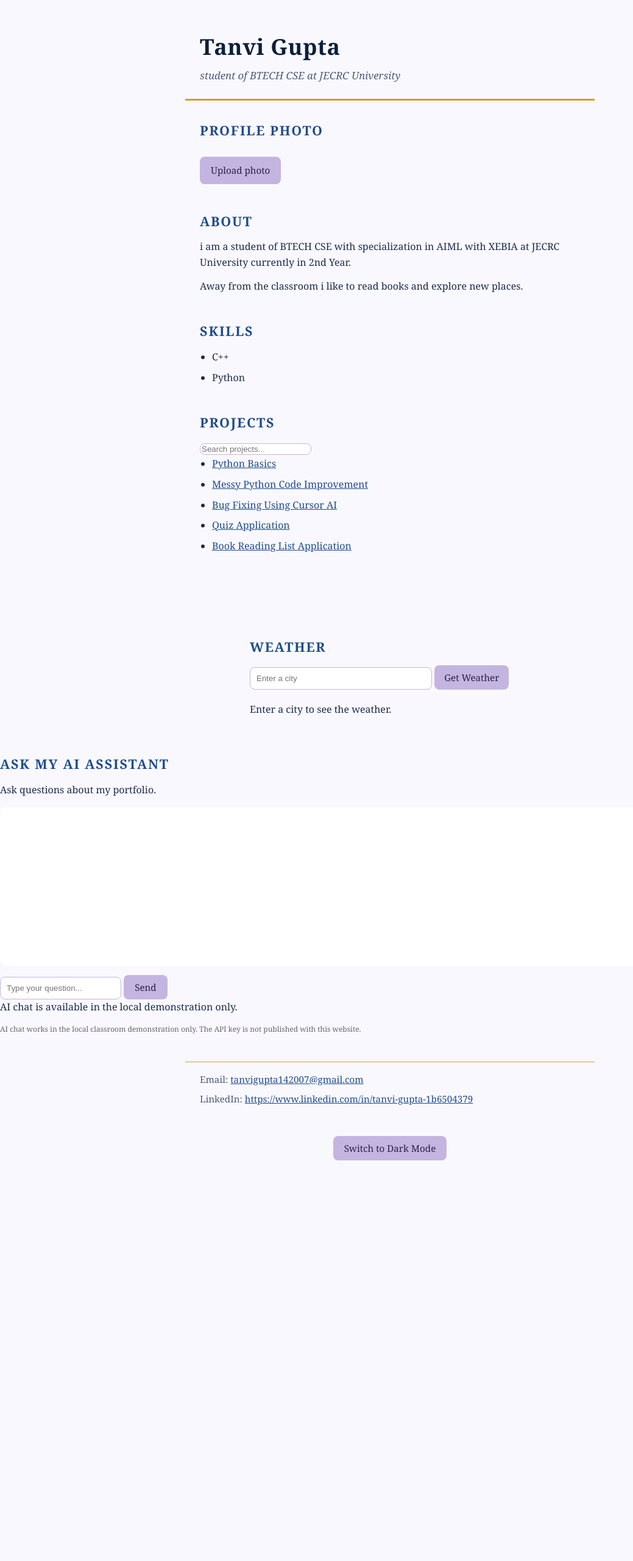
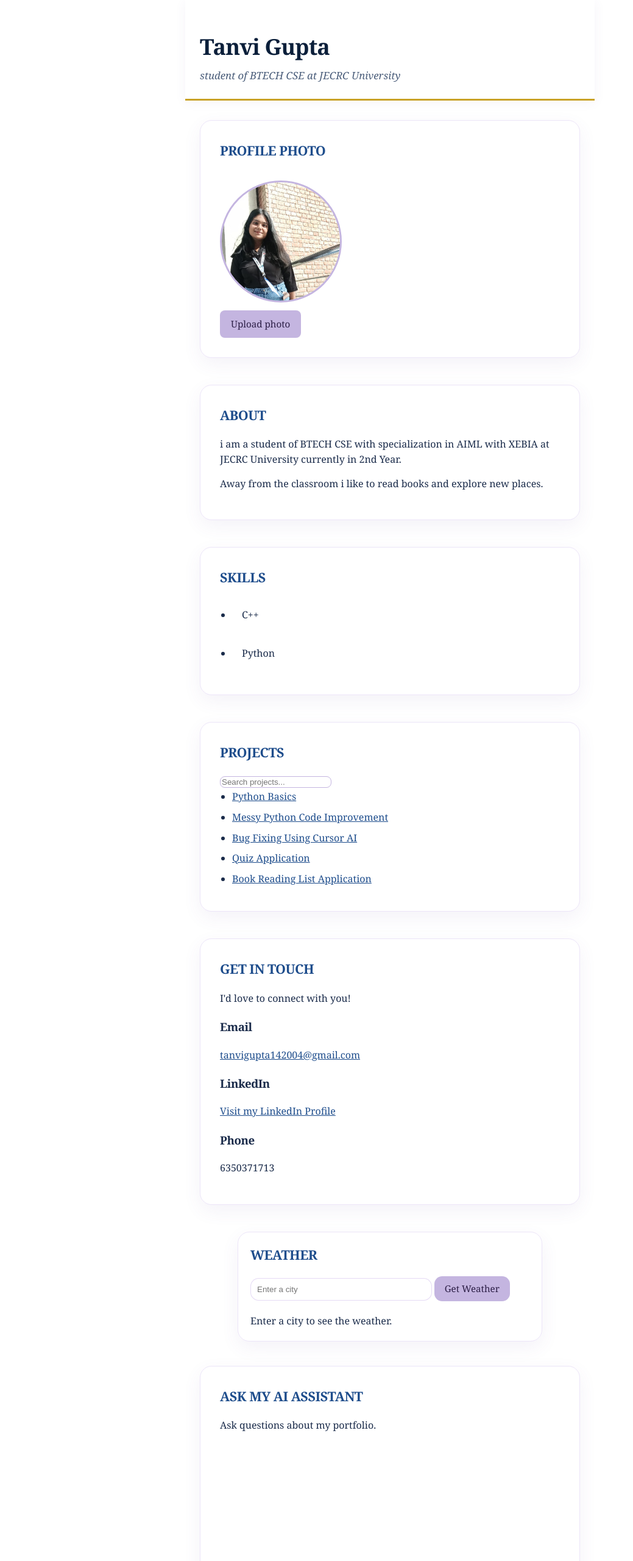
Before and after one commit to TanviGupta14007/portfolio-, a plain HTML site: page index.html in a window 1280 px wide. Shown: the top 2560 px of the page at 61% size, without its empty margins (0-1039 px from the left). Before the commit the page ends 1935 px from the top, so only its background shows below. Drawn offline with Linux system fonts and the light colour scheme.

Commit message:
Improve portfolio design and add contact section

```diff
--- a/index.html
+++ b/index.html
@@ -20,10 +20,10 @@
         <img
           id="profilePreview"
           class="profile-preview"
-          alt="Profile photo preview"
-          width="140"
-          height="140"
-          hidden
+          src="image/profile_pic.jpeg"
+          alt="Tanvi Gupta"
+          width="180"
+          height="180"
         />
         <label for="profileUpload" class="photo-upload-btn">Upload photo</label>
         <input type="file" id="profileUpload" accept="image/*" />
@@ -64,9 +64,38 @@
     <li data-tech="HTML CSS JavaScript"> <a href="https://github.com/TanviGupta14007/Reading_List">Book Reading List Application</a></li>
 
     </ul>
-    </section>
-    </main>
-    <section id="weather">
+
+</section>
+
+<section id="contact" class="contact-section">
+  <h2>Get in Touch</h2>
+  <p>I'd love to connect with you!</p>
+
+  <div class="contact-cards">
+    <div class="contact-card">
+      <h3>Email</h3>
+      <a href="mailto:tanvigupta142004@gmail.com">
+        tanvigupta142004@gmail.com
+      </a>
+    </div>
+
+    <div class="contact-card">
+      <h3>LinkedIn</h3>
+      <a href="https://www.linkedin.com/in/tanvi-gupta-1b6504379"
+         target="_blank" rel="noopener noreferrer">
+        Visit my LinkedIn Profile
+      </a>
+    </div>
+
+    <div class="contact-card">
+      <h3>Phone</h3>
+      <p>6350371713</p>
+    </div>
+  </div>
+</section>
+
+<section id="weather">
+
       <h2>Weather</h2>
 
       <input
@@ -115,10 +144,11 @@
 </section>
 
 
-    <footer class="site-footer">
-      <p>Email: <a href="mailto:tanvigupta142004@gmail.com">tanvigupta142007@gmail.com</a></p>
-      <p>LinkedIn: <a href="https://www.linkedin.com/in/tanvi-gupta-1b6504379" target="_blank" rel="noopener noreferrer">https://www.linkedin.com/in/tanvi-gupta-1b6504379</a></p>
-    </footer>
+<footer class="site-footer">
+  <p>&copy; 2026 Tanvi Gupta | Built with care.</p>
+</footer>
+
+
     <button id="themeToggle">Switch to Dark Mode</button>
     <script>
       (function () {
--- a/style.css
+++ b/style.css
@@ -128,9 +128,13 @@ footer p {
 }
 
 .profile-preview {
-  width: 140px;
-  height: 140px;
+  display: block;
+  width: clamp(140px, 32vw, 200px);
+  height: clamp(140px, 32vw, 200px);
+  max-width: 100%;
+  aspect-ratio: 1 / 1;
   object-fit: cover;
+  object-position: 50% 12%;
   border-radius: 50%;
   border: 3px solid #c4b5e0;
   background-color: #efe8fb;
@@ -173,3 +177,173 @@ button:hover,
   border: 1px solid #c4b5e0;
   border-radius: 8px;
 }
+
+
+/* ===== Portfolio Design Upgrade ===== */
+
+/* Smooth transitions */
+section,
+.project-list li,
+.skills li,
+.contact li,
+.button,
+#themeToggle,
+#weatherButton,
+#sendButton {
+  transition: box-shadow 0.25s ease, border-color 0.25s ease,
+              background-color 0.25s ease, transform 0.25s ease;
+}
+
+/* Soft lavender background */
+body {
+  background:
+    radial-gradient(circle at top left, rgba(210, 190, 255, 0.28), transparent 35%),
+    radial-gradient(circle at top right, rgba(235, 220, 255, 0.35), transparent 30%),
+    var(--paper);
+}
+
+/* Cleaner navigation */
+.site-header {
+  box-shadow: 0 3px 18px rgba(100, 70, 150, 0.06);
+}
+
+.header-inner {
+  gap: 1rem;
+  padding-block: 1rem;
+}
+
+.site-nav ul {
+  gap: 0.5rem 1.1rem;
+}
+
+.site-nav a {
+  padding: 0.35rem 0.15rem;
+  transition: color 0.2s ease;
+}
+
+/* Elegant white sections */
+section {
+  padding: clamp(1.25rem, 3vw, 2rem);
+  border: 1px solid rgba(180, 150, 225, 0.25);
+  border-radius: 1.2rem;
+  box-shadow: 0 10px 30px rgba(100, 70, 150, 0.07);
+}
+
+section:hover {
+  box-shadow: 0 14px 34px rgba(100, 70, 150, 0.11);
+  border-color: rgba(180, 150, 225, 0.45);
+}
+
+/* Headings */
+h1,
+h2,
+h3 {
+  letter-spacing: -0.025em;
+}
+
+h2 {
+  margin-bottom: 1.1rem;
+}
+
+/* Project cards */
+.project-list li {
+  border: 1px solid var(--line);
+  border-radius: 1rem;
+  padding: 1.25rem;
+  background: var(--surface);
+}
+
+.project-list li:hover {
+  transform: translateY(-3px);
+  box-shadow: 0 8px 22px rgba(100, 70, 150, 0.09);
+  border-color: rgba(180, 150, 225, 0.5);
+}
+
+/* Skills and contact cards */
+.skills li,
+.contact li {
+  border-radius: 0.9rem;
+  padding: 0.9rem 1rem;
+  border-color: rgba(180, 150, 225, 0.25);
+}
+
+/* Soft lavender buttons */
+.nav-toggle,
+#themeToggle,
+#weatherButton,
+#sendButton,
+.button {
+  border-radius: 0.8rem;
+  padding: 0.65rem 1.05rem;
+}
+
+.button {
+  background: #8b70c9;
+  border-color: #8b70c9;
+  color: #ffffff;
+}
+
+.button:hover {
+  background: #7559b5;
+  border-color: #7559b5;
+  color: #ffffff;
+  transform: translateY(-2px);
+}
+
+.button-secondary {
+  background: var(--surface);
+  border-color: rgba(180, 150, 225, 0.45);
+  color: var(--ink);
+}
+
+/* Input fields */
+#cityInput,
+#userInput {
+  border-color: rgba(180, 150, 225, 0.35);
+  border-radius: 0.85rem;
+}
+
+#cityInput:focus,
+#userInput:focus {
+  outline: 2px solid rgba(170, 140, 220, 0.3);
+  border-color: #9a7bd4;
+}
+
+/* Profile images stay proportional */
+img {
+  max-width: 100%;
+}
+
+/* Mobile spacing */
+@media (max-width: 800px) {
+  .header-inner {
+    gap: 0.75rem;
+  }
+
+  section {
+    border-radius: 1rem;
+  }
+
+  .project-list {
+    grid-template-columns: 1fr;
+  }
+}
+
+/* Respect reduced-motion settings */
+@media (prefers-reduced-motion: reduce) {
+  section,
+  .project-list li,
+  .skills li,
+  .contact li,
+  .button,
+  #themeToggle,
+  #weatherButton,
+  #sendButton {
+    transition: none;
+  }
+
+  .project-list li:hover,
+  .button:hover {
+    transform: none;
+  }
+}
```
Also changed, not shown: image/profile_pic.jpeg (added).
